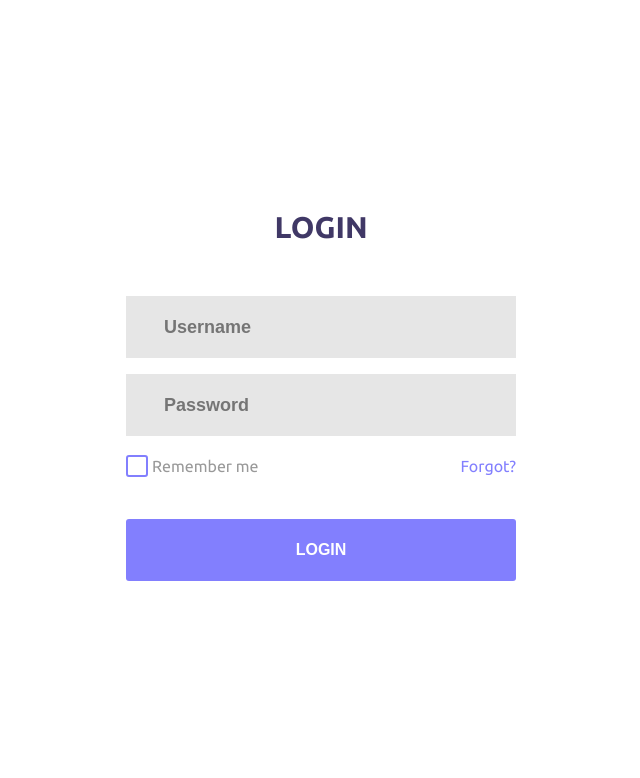
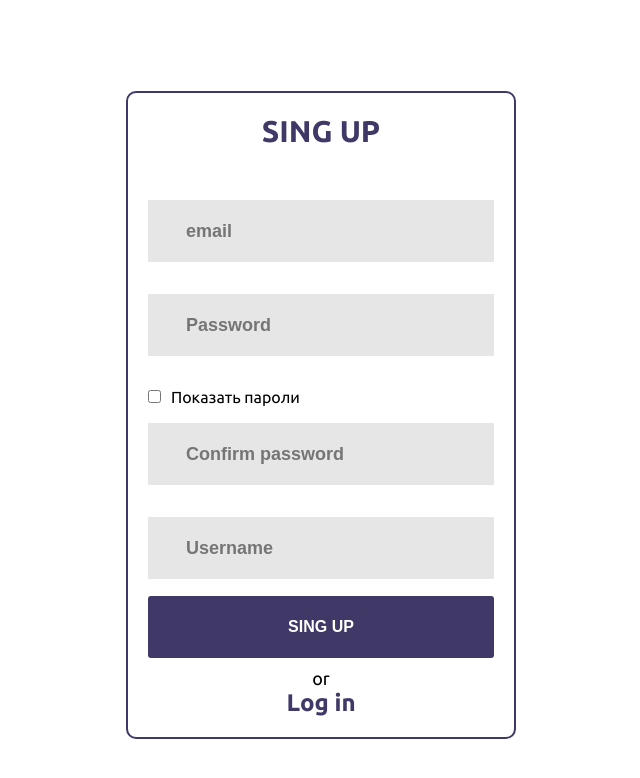
Before and after one commit to AndreyBravo/itechart, a React (Create React App) app: page /singup in a window 1280 px wide. Shown: the top 778 px of the page, without its empty margins (319-959 px from the left). Built offline with nearby package versions, Linux system fonts and the light colour scheme.

Commit message:
create singuo component

```diff
--- a/package.json
+++ b/package.json
@@ -8,7 +8,9 @@
     "@testing-library/user-event": "^13.5.0",
     "react": "^18.2.0",
     "react-dom": "^18.2.0",
+    "react-hook-form": "^7.45.1",
     "react-redux": "^8.1.1",
+    "react-router-dom": "^6.14.0",
     "react-scripts": "5.0.1",
     "redux": "^4.2.1",
     "sass": "^1.63.6",
--- a/src/components/Auth.jsx
+++ /dev/null
@@ -1,25 +0,0 @@
-export default function Auth() {
-  return (
-    <div className="auth">
-      <div className="wrap_auth">
-        <form className="form_auth">
-          <span className="auth_title">Login</span>
-          <input type="text" className="auth_username" placeholder="Username" required />
-          <input type="password" className="auth_password" placeholder="Password" required />
-          <div className="container_remember_forgot">
-            <div className="container_checkbox">
-              <input className="checkbox" id="checkbox" type="checkbox" />
-              <label className="checkbox_label" htmlFor="checkbox">Remember me</label>
-            </div>
-            <div className="auth_forgot">
-              <a className="forgot" href="#">
-                Forgot?
-              </a>
-            </div>
-          </div>
-          <button>Login</button>
-        </form>
-      </div>
-    </div>
-  );
-}
--- /dev/null
+++ b/src/components/Login.jsx
@@ -0,0 +1,45 @@
+import { Link } from "react-router-dom";
+
+export default function Login() {
+  return (
+    <div className="auth">
+      <div className="wrap_auth">
+        <form className="form_auth">
+          <span className="auth_title">Login</span>
+
+          <input
+            type="text"
+            className="auth_username"
+            placeholder="Username"
+            required
+          />
+          <input
+            type="password"
+            className="auth_password"
+            placeholder="Password"
+            required
+          />
+          <div className="container_remember_forgot">
+            <div className="container_checkbox">
+              <input className="checkbox" id="checkbox" type="checkbox" />
+              <label className="checkbox_label" htmlFor="checkbox">
+                Remember me
+              </label>
+            </div>
+            <div className="auth_forgot">
+              <a className="forgot" href="#">
+                Forgot?
+              </a>
+            </div>
+          </div>
+          <input type="submit" value="Login" />
+        </form>
+        <div className="link_for_auth">
+        <span>or</span>
+        <Link to="singup">Sing Up</Link>
+        </div>
+
+      </div>
+    </div>
+  );
+}
--- /dev/null
+++ b/src/components/Singup.jsx
@@ -0,0 +1,125 @@
+import { Link } from "react-router-dom";
+import { useForm } from "react-hook-form";
+import { useState } from "react";
+
+export default function Singup() {
+  const {
+    register,
+    formState: { errors, isValid },
+    handleSubmit,
+    reset,
+  } = useForm({
+    mode: "onChange",
+    defaultValues: {
+      email: "",
+      password: "",
+      confirmPassword: "",
+      username: "",
+    },
+  });
+
+  const [typeInput, setTypeInput] = useState("password");
+  const [checked, setChecked] = useState(false);
+
+  function changeCheckbox() {
+    if (checked) {
+      setChecked(!checked);
+      setTypeInput("password");
+    } else {
+      setChecked(!checked);
+      setTypeInput("text");
+    }
+  }
+
+  const onSubmit = (data) => {
+    alert(JSON.stringify(data));
+    reset();
+  };
+
+  return (
+    <div className="auth">
+      <div className="wrap_auth">
+        <form className="form_auth" onSubmit={handleSubmit(onSubmit)}>
+          <span className="auth_title">Sing Up</span>
+          <input
+            type="email"
+            className="auth_username"
+            placeholder="email"
+            {...register("email", {
+              required: true,
+              pattern: {
+                value:
+                  /^([a-z0-9_-]+\.)*[a-z0-9_-]+@[a-z0-9_-]+(\.[a-z0-9_-]+)*\.[a-z]{2,6}$/,
+                message: "некорректный email",
+              },
+              minLength: {
+                value: 2,
+                message: "мин 2 символа",
+              },
+            })}
+          />
+          <div className="error">
+            {errors?.email ? <p>{errors.email.message}</p> : null}
+          </div>
+          <input
+            type={typeInput}
+            className="auth_password"
+            placeholder="Password"
+            {...register("password", {
+              required: true,
+              pattern: {
+                value: /(?=.*[!@#$%^&_*])(?=.*[A-Z])[0-9a-zA-Z!@#$%^&_*]{10,}/,
+                message:
+                  "Введите хотя бы одну заглавную букву и один спец символ",
+              },
+            })}
+          />
+          <div className="error">
+            {errors?.password ? <p>{errors.password.message}</p> : null}
+          </div>
+          <label className="checkboxPassword">
+            <input
+              type="checkbox"
+              checked={checked}
+              onChange={changeCheckbox}
+            />
+            Показать пароли
+          </label>
+
+          <input
+            type={typeInput}
+            className="auth_password"
+            placeholder="Confirm password"
+            {...register("confirmPassword", {
+              required: true,
+              pattern: {
+                value: /(?=.*[!@#$%^&_*])(?=.*[A-Z])[0-9a-zA-Z!@#$%^&_*]{10,}/,
+                message:
+                  "Введите хотя бы одну заглавную букву и один спец символ",
+              },
+              validate: (value, formValues) => value === formValues.password,
+            })}
+          />
+          <div className="error">
+            {errors?.confirmPassword && (
+              <p>{errors.confirmPassword.message || "Пароли не совпадают"}</p>
+            )}
+          </div>
+          <input
+            type="text"
+            className="auth_username"
+            placeholder="Username"
+            {...register("username", {
+              required: false,
+            })}
+          />
+          <input type="submit" value="Sing Up" disabled={!isValid} />
+        </form>
+        <div className="link_for_auth">
+          <span>or</span>
+          <Link to="/">Log in</Link>
+        </div>
+      </div>
+    </div>
+  );
+}
--- a/src/index.js
+++ b/src/index.js
@@ -1,11 +1,14 @@
-import React from 'react';
-import ReactDOM from 'react-dom/client';
-import App from './pages/App';
-import './styles/style.scss';
+import React from "react";
+import ReactDOM from "react-dom/client";
+import App from "./pages/App";
+import { BrowserRouter } from "react-router-dom";
+import "./styles/style.scss";
 
-const root = ReactDOM.createRoot(document.getElementById('root'));
+const root = ReactDOM.createRoot(document.getElementById("root"));
 root.render(
   <React.StrictMode>
-    <App />
+    <BrowserRouter>
+      <App />
+    </BrowserRouter>
   </React.StrictMode>
 );
--- a/src/pages/App.jsx
+++ b/src/pages/App.jsx
@@ -1,10 +1,14 @@
-import Auth from "../components/Auth";
+import { Route, Routes } from "react-router-dom";
+import Login from "../components/Login";
+import Singup from "../components/Singup";
 
 export default function App() {
   return (
     <div className="app">
-      <Auth/>
-
+      <Routes>
+        <Route path="/" element={<Login/>}/>
+        <Route path="/singup" element={<Singup/>}/>
+      </Routes>
     </div>
   );
 };
--- a/src/styles/auth.scss
+++ b/src/styles/auth.scss
@@ -12,10 +12,11 @@ $mainFont: "Ubuntu";
 }
 
 .wrap_auth {
+  padding: 20px;
   width: 390px;
-  padding: 50px 0 90px 0;
   background: #fff;
   border-radius: 10px;
+  border: 2px solid #403866;
   position: relative;
 }
 
@@ -45,8 +46,8 @@ $mainFont: "Ubuntu";
   padding: 0 20px 0 38px;
   outline: none;
   border: none;
-  &:focus{
-    border:2px solid #403866;
+  &:focus {
+    border: 2px solid #403866;
   }
 }
 
@@ -107,7 +108,7 @@ $mainFont: "Ubuntu";
   text-decoration: none;
 }
 
-button {
+input[type="submit"] {
   font-size: 16px;
   font-weight: 700;
   color: #fff;
@@ -127,7 +128,43 @@ button {
   border: none;
   cursor: pointer;
 
-  &:hover{
+  &:hover {
     background-color: #7674d1;
   }
+
+  &:disabled {
+    background-color: #403866;
+  }
 }
+
+.error {
+  padding-bottom: 16px;
+  color: red;
+}
+
+.checkboxPassword {
+  text-align: start;
+  & input {
+    margin-right: 10px;
+    margin-bottom: 20px;
+  }
+}
+
+.link_for_auth {
+  margin-top: 10px;
+  display: flex;
+  flex-direction: column;
+  align-items: center;
+  justify-content: center;
+
+  & span {
+    font-size: 18px;
+  }
+
+  & a {
+    font-size: 24px;
+    color: #403866;
+    text-decoration: none;
+    font-weight: 700;
+  }
+}
```
Also changed, not shown: 1 other file (tests, documents, lock files or other folders).
